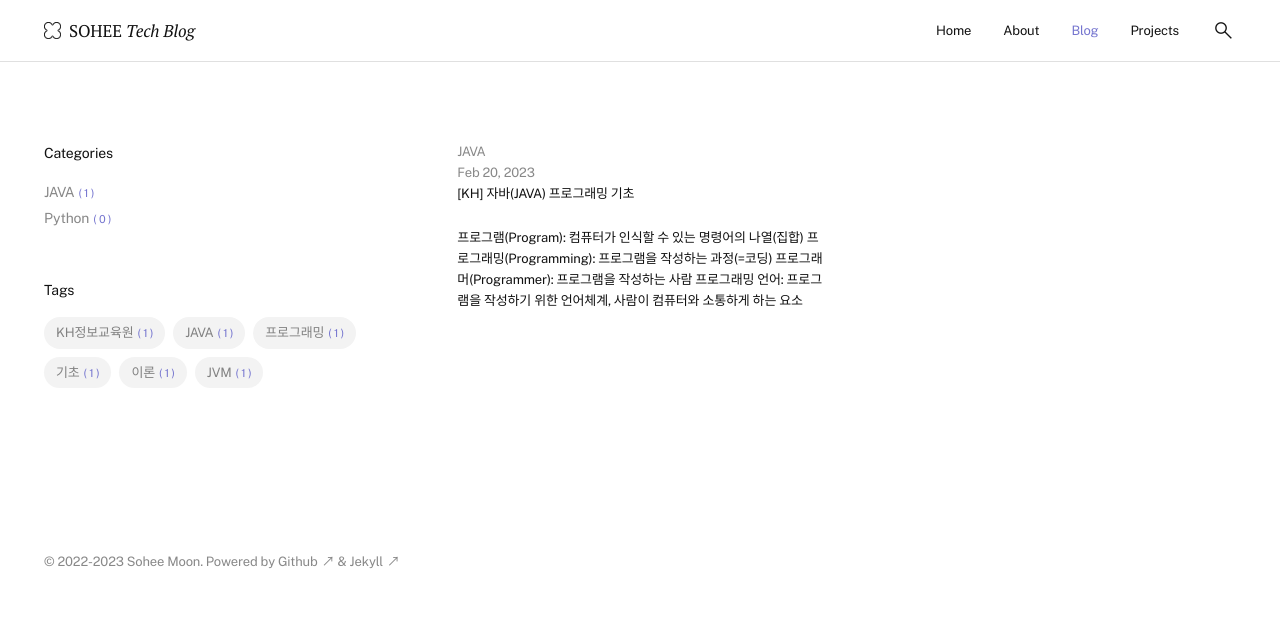
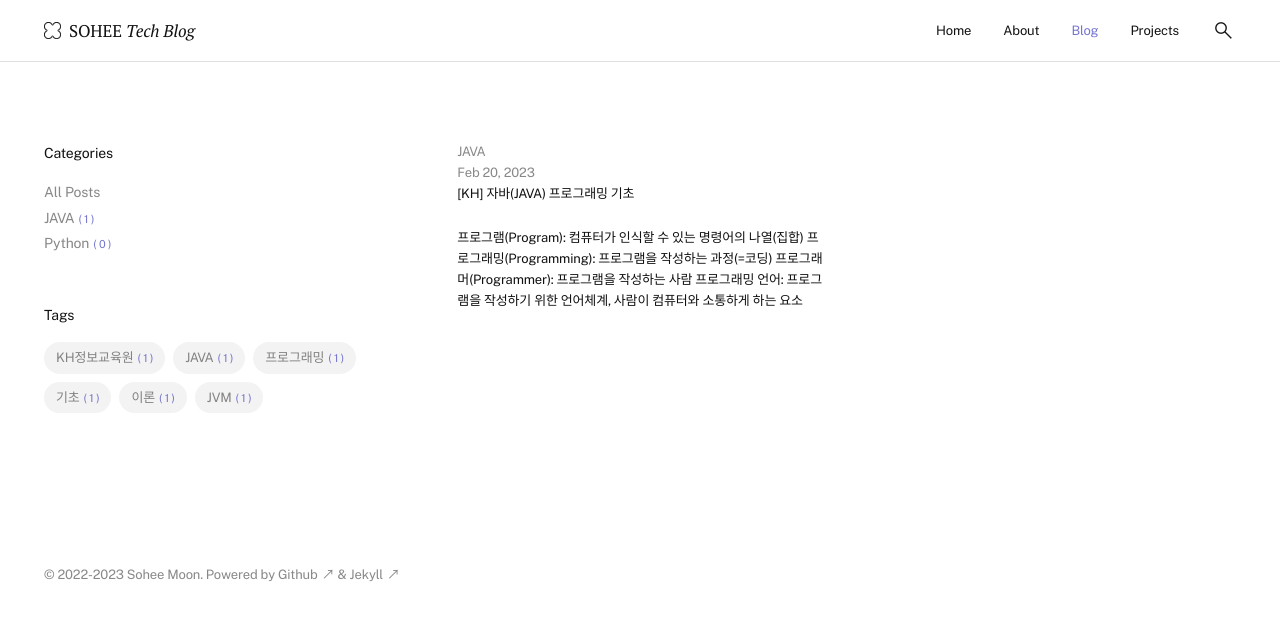
Before and after one commit to soheetech/soheetech.github.io, a Jekyll site: the page built from blog.md, in a window 1280 px wide. Shown: the top 621 px of the page. Built offline with Jekyll 4.4.1, drawn with Linux system fonts in a browser that asks for light colours.

Commit message:
Update category.html

```diff
--- a/_includes/category.html
+++ b/_includes/category.html
@@ -1,4 +1,5 @@
   <ul class="site-category zero">
+    <li{% if page.title == "Blog" %} class="selected"{% endif %}><a href="/blog">All Posts</a></li>
     {% assign pages_list = site.pages %}
     {% for node in pages_list %}
       {% if node.title != null %}
```
